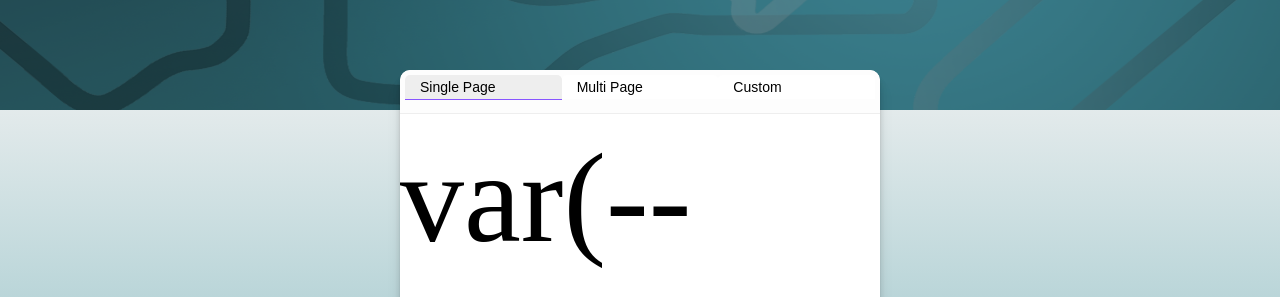
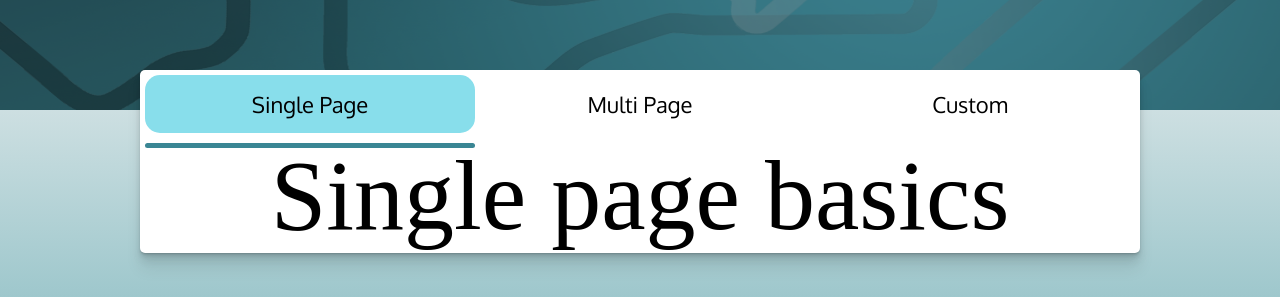
Before and after one commit to argounova/turn17-media, a Next.js app: page /basics in a window 1280 px wide. Shown: the part 592-889 px from the top of the page. Built offline with nearby package versions, Linux system fonts and the light colour scheme; no server answers.

Commit message:
basics component

```diff
--- a/components/Basics/Selector.jsx
+++ b/components/Basics/Selector.jsx
@@ -1,10 +1,11 @@
 import { BasicsStyles } from "./style"
-import { useState } from "react";
-import { tabs } from "./content";
-import { motion, AnimatePresence } from "framer-motion";
+import { useState } from "react"
+import { tabs } from "./content"
+import { motion, AnimatePresence } from "framer-motion"
 
 export default function Selector() {
-  const [selectedTab, setSelectedTab] = useState(tabs[0]);
+  const [selectedTab, setSelectedTab] = useState(tabs[0])
+  const [tabColor, setTabColor] = useState(tabs[0].color)
 
   return (
     <BasicsStyles className="window">
@@ -18,7 +19,10 @@ export default function Selector() {
             >
               {tab.name}
               {tab === selectedTab ? (
-                <motion.div className="underline" layoutId="underline" />
+                <motion.div
+                    className="underline"
+                    layoutId="underline"
+                />
               ) : null}
             </li>
           ))}
@@ -33,7 +37,7 @@ export default function Selector() {
             exit={{ y: -10, opacity: 0 }}
             transition={{ duration: 0.2 }}
           >
-            {selectedTab.color}
+            {selectedTab.title}
           </motion.div>
         </AnimatePresence>
       </main>
--- a/components/Basics/content.js
+++ b/components/Basics/content.js
@@ -1,5 +1,17 @@
 export const tabs = [
-    { name: "Single Page", color: "var(--mb1-1)" },
-    { name: "Multi Page", color: "var(--mb1-2)" },
-    { name: "Custom", color: "var(--mb2-1)" },
+    {
+        name: "Single Page",
+        color: "var(--mb1-1)",
+        title: "Single page basics",
+    },
+    {
+        name: "Multi Page",
+        color: "var(--mb1-2)",
+        title: "Multi page basics",
+    },
+    {
+        name: "Custom",
+        color: "var(--mb2-1)",
+        title: "Custom site basics",
+    },
 ];
--- a/components/Basics/style.js
+++ b/components/Basics/style.js
@@ -2,9 +2,8 @@ import styled from "@emotion/styled"
 
 export const BasicsStyles = styled.section`
   .window {
-    width: 480px;
-    height: 360px;
-    border-radius: 10px;
+    width: 1000px;
+    border-radius: 5px;
     background: white;
     overflow: hidden;
     box-shadow: 0 1px 1px hsl(0deg 0% 0% / 0.075),
@@ -15,19 +14,13 @@ export const BasicsStyles = styled.section`
   }
 
   nav {
-    background: #fdfdfd;
-    padding: 5px 5px 0;
-    border-radius: 10px;
-    border-bottom-left-radius: 0;
-    border-bottom-right-radius: 0;
-    border-bottom: 1px solid #eeeeee;
-    height: 44px;
+    padding: 5px;
   }
 
   .tabs {
     flex-grow: 1;
     display: flex;
-    justify-content: flex-start;
+    justify-content: center;
     align-items: flex-end;
     flex-wrap: nowrap;
     width: 100%;
@@ -37,7 +30,7 @@ export const BasicsStyles = styled.section`
     display: flex;
     justify-content: center;
     align-items: center;
-    font-size: 128px;
+    font-size: 100px;
     flex-grow: 1;
     user-select: none;
   }
@@ -47,9 +40,9 @@ export const BasicsStyles = styled.section`
     list-style: none;
     padding: 0;
     margin: 0;
-    font-family: "Poppins", sans-serif;
+    font-family: "Oxygen", sans-serif;
     font-weight: 500;
-    font-size: 14px;
+    font-size: 22px;
   }
 
   ul {
@@ -58,35 +51,29 @@ export const BasicsStyles = styled.section`
   }
 
   li {
-    border-radius: 5px;
-    border-bottom-left-radius: 0;
-    border-bottom-right-radius: 0;
+    border-radius: 15px;
     width: 100%;
-    padding: 10px 15px;
+    padding: 15px;
     position: relative;
-    background: white;
     cursor: pointer;
-    height: 24px;
     display: flex;
-    justify-content: space-between;
+    justify-content: center;
     align-items: center;
     flex: 1;
-    min-width: 0;
-    position: relative;
-    user-select: none;
   }
 
   .underline {
     position: absolute;
-    bottom: -1px;
+    bottom: -15px;
     left: 0;
     right: 0;
-    height: 1px;
-    background: #8855ff;
+    height: 5px;
+    background: var(--mb1-1);
+    border-radius: 25px;
   }
 
   li.selected {
-    background: #eee;
+    background: var(--mb1-3);
   }
 
   li button {
@@ -112,21 +99,4 @@ export const BasicsStyles = styled.section`
     width: 300px;
     background: #fff;
   }
-
-  .add-item {
-    width: 30px;
-    height: 30px;
-    background: #eee;
-    border-radius: 50%;
-    border: 0;
-    cursor: pointer;
-    align-self: center;
-  }
-
-  .add-item:disabled {
-    opacity: 0.4;
-    cursor: default;
-    pointer-events: none;
-  }
-
 `
--- a/src/pages/basics.js
+++ b/src/pages/basics.js
@@ -37,9 +37,7 @@ export default function Basics({isConnected}) {
         subtext2='Contact info@turn17media.com with any questions.'
       />
       <main className={styles.main}>
-        <div className={styles.center}>
           <BasicsCards />
-        </div>
       </main>
       <Footer />
     </>
--- a/src/styles/basics.module.css
+++ b/src/styles/basics.module.css
@@ -3,5 +3,4 @@
   flex-direction: column;
   justify-content: center;
   align-items: center;
-  min-height: 20vh;
 }
```
